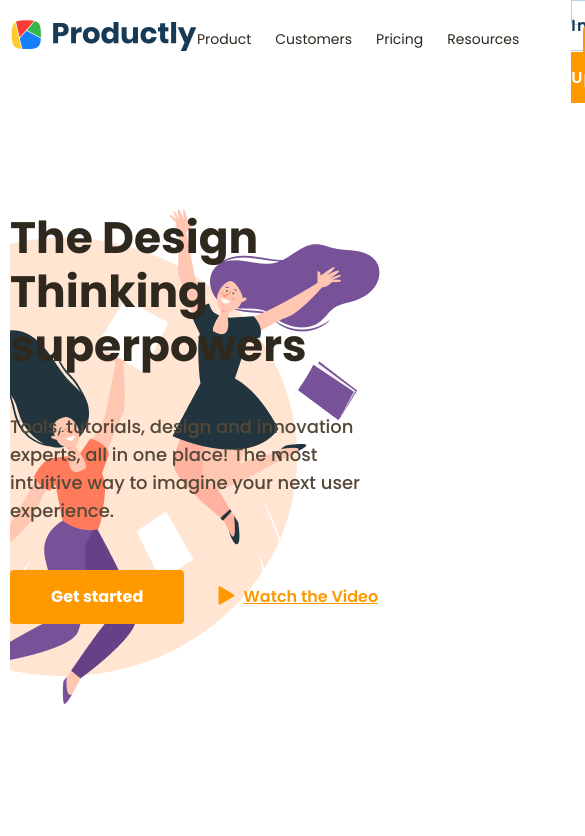
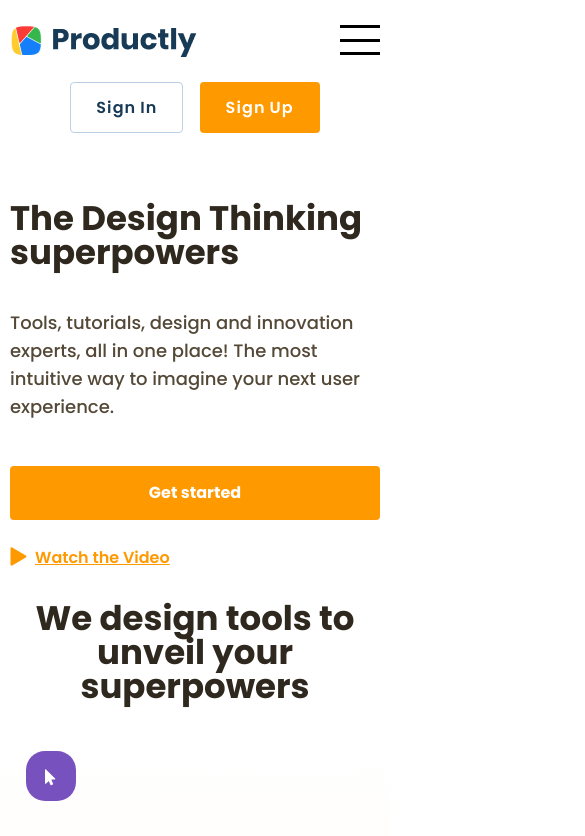
Before and after one commit to ocodeok/ocodeok.github.io, a plain HTML site: page 2021/1/productly/index.html in a window 390 px wide. Shown: the top 836 px of the page, 585 px wide, since content can reach past the window. Drawn offline with nearby package versions, Linux system fonts and the light colour scheme.

Commit message:
Adding adaptive

```diff
--- /dev/null
+++ b/2021/1/productly/css/media.css
@@ -0,0 +1,219 @@
+@media(max-width: 1240px) {
+    .team__item--4 {
+        left: 275px;
+    }
+}
+
+@media(max-width: 1174px) {
+    .slider__item-img {
+        width: 100%;
+        height: 250px;
+    }
+
+    .slider {
+        margin: 0;
+    }
+
+    .slider__item {
+        padding: 10px;
+    }
+}
+
+@media(max-width: 1040px) {
+    .team__item--4 {
+        bottom: 100px;
+    }
+}
+
+@media(max-width: 992px) {
+    .header__inner {
+        flex-wrap: wrap;
+        height: auto;
+        padding-top: 25px;
+    }
+
+    .menu {
+        order: 1;
+        width: 100%;
+        text-align: center;
+    }
+
+    .menu__list {
+        justify-content: flex-end;
+        padding-top: 30px;
+    }
+
+    .top__inner {
+        background-image: none
+    }
+
+    .direction__item-img {
+        width: 40%;
+    }
+}
+
+@media(max-width: 860px) {
+    .direction__item-img {
+        width: 70%;
+        margin: 0 auto 30px;
+        order: -1;
+    }
+
+    .direction__item {
+        flex-wrap: wrap;
+    }
+
+    .footer__inner {
+        flex-wrap: wrap;
+    }
+
+    .footer__form {
+        width: 100%;
+        margin-top: 25px;
+    }
+}
+
+@media(max-width: 768px) {
+    .top__inner,
+    .direction,
+    .blog {
+        padding-top: 80px;
+        padding-bottom: 0;
+    }
+
+    .top {
+        margin-bottom: 30px;
+    }
+
+    .tools__items {
+        flex-wrap: wrap;
+    }
+
+    .tools__item {
+        width: 50%;
+        margin-bottom: 30px;
+        padding-right: 10px;
+    }
+
+    .tools {
+        padding: 0;
+        padding-bottom: 0;
+    }
+
+    .direction__item {
+        margin-bottom: 0;
+    }
+
+    .tools__inner::after {
+        background: linear-gradient(179.59deg, rgba(255, 244, 229, 0.0001) 0.35%, rgba(255, 229, 210, 0.629261) 99.63%);
+        border-bottom-right-radius: 0;
+        border-bottom-left-radius: 0;
+    }
+
+    .direction {
+        padding: 30px 0 30px;
+    }
+
+    .team__item {
+        display: none;
+    }
+
+    .team__inner {
+        padding: 80px 0;
+    }
+}
+
+
+@media(max-width: 524px) {
+    .header__inner {
+        display: block;
+    }
+
+    .menu__btn {
+        display: block;
+        position: absolute;
+        right: 10px;
+        top: 25px;
+    }
+
+    .menu__list {
+        transition: all 0.5s;
+        display: block;
+        position: absolute;
+        left: 0;
+        right: 0;
+        background-color: #fff;
+        transform: translateY(-300%);
+    }
+
+    .menu__list-link {
+        display: block;
+        padding: 10px 0;
+    }
+
+    .user-nav {
+        margin-left: 0;
+        margin-right: 0;
+        text-align: center;
+        padding-top: 30px;
+    }
+
+    .menu__list-item+.menu__list-item {
+        margin-left: 0;
+    }
+
+
+    .top__title,
+    .tools__title,
+    .direction__item-title,
+    .team__title,
+    .blog__title,
+    .slider__item__title  {
+        font-size: 34px;
+        line-height: 34px;
+        margin-bottom: 40px;
+    }
+
+    .top__btn {
+        margin-bottom: 25px;
+    }
+
+    .tools__item {
+        width: 100%;
+    }
+
+
+    .slider__item {
+        padding: 0;
+    }
+
+    .footer .logo {
+        width: 100%;
+        margin-bottom: 25px;
+    }
+
+    .footer__inner {
+        justify-content: space-around;
+    }
+}
+
+@media(max-width: 440px) {
+    .top__btn {
+        display: block;
+        width: 100%;
+    }
+
+    .top__link {
+        margin-bottom: 25px;
+    }
+}
+
+.fixed {
+    transition: all 0.3;
+    position: fixed;
+    background-color: #fff;
+    z-index: 10;
+    left: 0;
+    right: 0;
+    margin: 0 auto;
+}
--- a/2021/1/productly/css/style.css
+++ b/2021/1/productly/css/style.css
@@ -30,6 +30,9 @@ button {
     height: 78px;
 }
 
+.header {
+    transition: all 0.3;
+}
 .title {
     color: #2F281E;
 }
@@ -39,7 +42,14 @@ button {
 }
 
 .menu__list {
+    transition: all 0.3s;
     display: flex;
+}
+
+.menu__list.menu__list--active {
+    z-index: 1;
+    transition: all 0.3s;
+    transform: translateY(0);
 }
 
 .menu__list-link {
@@ -76,6 +86,7 @@ button {
     text-decoration: none;
     word-spacing: -1px;
     letter-spacing: 1.1px;
+    background-color: #fff;
 }
 
 .user-nav__link+.user-nav__link {
@@ -99,6 +110,7 @@ button {
     background-repeat: no-repeat;
     background-position: bottom right;
     padding: 133px 0 80px;
+    position: relative;
 }
 
 .tools__inner {
@@ -607,3 +619,40 @@ button {
     background: #173A56;
     color: #FF9900;
 }
+
+
+.menu__btn {
+    width: 40px;
+    height: 30px;
+    cursor: pointer;
+    display: none;
+}
+
+.menu__btn span {
+    display: block;
+    width: 100%;
+    height: 3px;
+    background-color: #000;
+    position: absolute;
+    left: 0;
+    top: 14px
+}
+
+.menu__btn::after,
+.menu__btn::before {
+    content: "";
+    height: 3px;
+    display: block;
+    width: 100%;
+    position: absolute;
+    background-color: #000;
+}
+
+.menu__btn::after {
+    position: absolute;
+    top: 0;
+}
+
+.menu__btn::before {
+    bottom: 0;
+}
--- a/2021/1/productly/index.html
+++ b/2021/1/productly/index.html
@@ -12,6 +12,7 @@
     <link rel="preconnect" href="https://fonts.gstatic.com">
     <link href="https://fonts.googleapis.com/css2?family=Poppins:wght@400;500;600;700&display=swap" rel="stylesheet">
     <link rel="stylesheet" href="css/style.css">
+    <link rel="stylesheet" href="css/media.css">
 </head>
 
 <body>
@@ -22,6 +23,7 @@
                     <img class="logo__img" src="images/logo.png" alt="Logo">
                 </a>
                 <nav class="menu">
+                    <div class="menu__btn"><span></span></div>
                     <ul class="menu__list">
                         <li class="menu__list-item"><a class="menu__list-link" href="#">Product</a></li>
                         <li class="menu__list-item"><a class="menu__list-link" href="#">Customers</a></li>
@@ -104,7 +106,6 @@
             <a class="tools__link" href="#">SIGN UP NOW</a>
         </div>
     </section>
-
     <section class="direction">
         <div class="container">
             <div class="direction__item">
@@ -136,7 +137,6 @@
                 </div>
                 <img class="direction__item-img" src="images/direction-1.svg" alt="Design Professionals">
             </div>
-
             <div class="direction__item">
                 <img class="direction__item-img" src="images/direction-2.svg" alt="Design Professionals">
                 <div class="direction__item-content">
@@ -190,7 +190,6 @@
             </div>
         </div>
     </section>
-
     <section class="team">
         <div class="container">
             <div class="team__inner">
@@ -229,7 +228,6 @@
             </div>
         </div>
     </section>
-
     <section class="blog">
         <div class="container">
             <h3 class="blog__title title">
@@ -307,7 +305,6 @@
             </div>
         </div>
     </section>
-
     <footer class="footer">
         <div class="container">
             <div class="footer__inner">
--- a/2021/1/productly/js/main.js
+++ b/2021/1/productly/js/main.js
@@ -3,6 +3,35 @@ $(function () {
         slidesToShow: 3,
         slidesToScroll: 3,
         arrows: false,
-        dots: true
+        dots: true,
+        responsive: [{
+                breakpoint: 1175,
+                settings: {
+                    slidesToShow: 2,
+                    slidesToScroll: 2,
+                }
+            },
+            {
+                breakpoint: 769,
+                settings: {
+                    slidesToShow: 1,
+                    slidesToScroll: 1,
+                }
+            }
+        ]
+    })
+
+    $('.menu__btn').on('click', () => {
+        $('.menu__list').toggleClass('menu__list--active')
     })
 });
+
+jQuery(function ($) {
+    $(window).scroll(function () {
+        if ($(this).scrollTop() > 140) {
+            $('.header').addClass('fixed');
+        } else if ($(this).scrollTop() < 140) {
+            $('.header').removeClass('fixed');
+        }
+    });
+});
```
